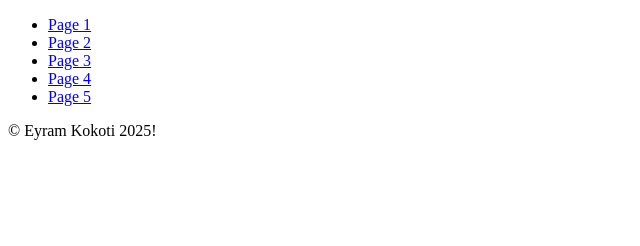
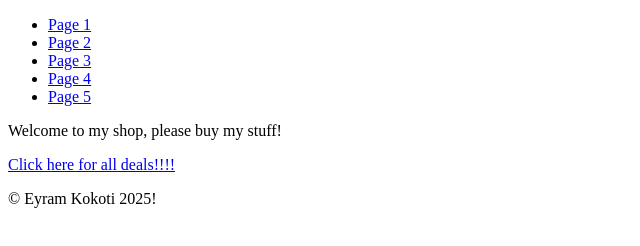
Before and after one commit to Ramzy2234/Week-3, a plain HTML site: page index.html in a window 1280 px wide. Shown: the whole page, without its empty margins (0-640 px from the left). Drawn offline with Linux system fonts and the light colour scheme.

Commit message:
added content to main

```diff
--- a/index.html
+++ b/index.html
@@ -17,7 +17,10 @@
         </ul>
     </nav>
 
-
+    <main>
+        <p>Welcome to my shop, please buy my stuff!</p>
+        <a href="#">Click here for all deals!!!!</a>
+    </main>
 
     <footer>
         <p>&copy; Eyram Kokoti 2025!</p>
```
